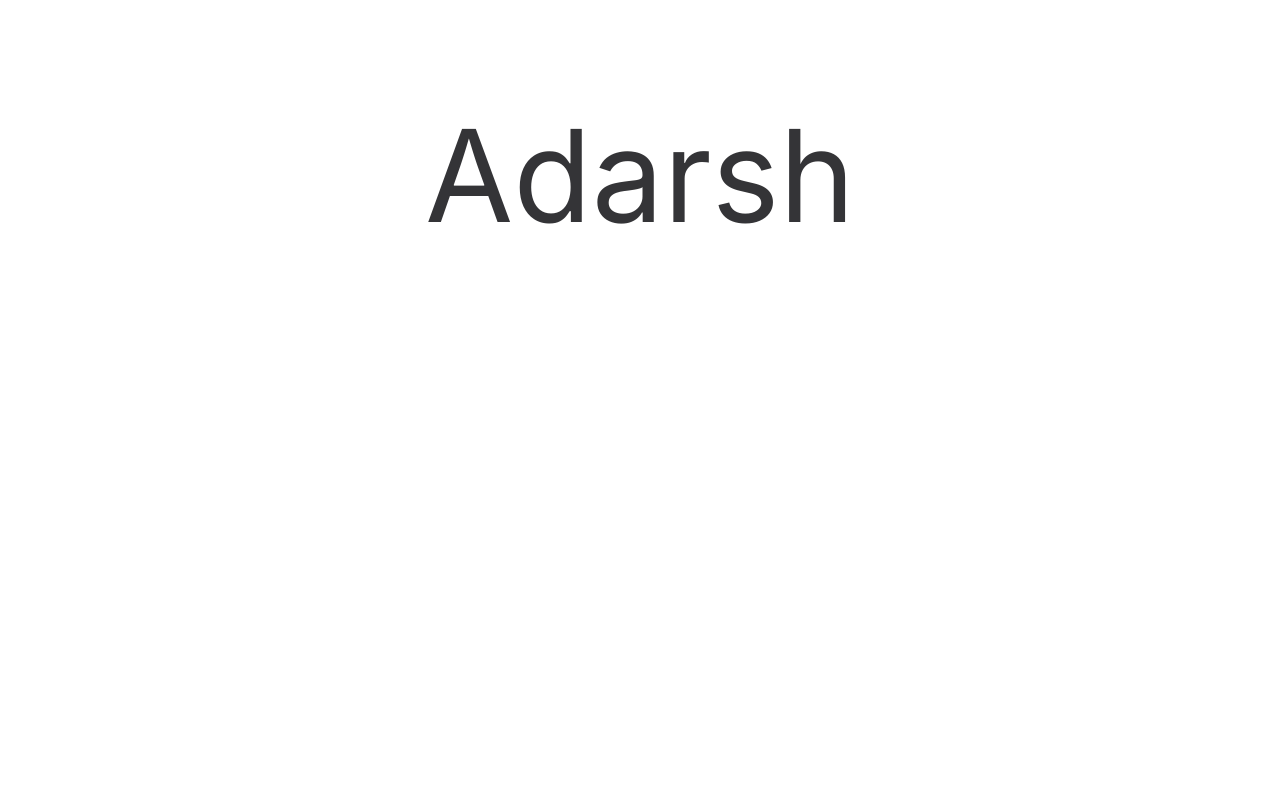
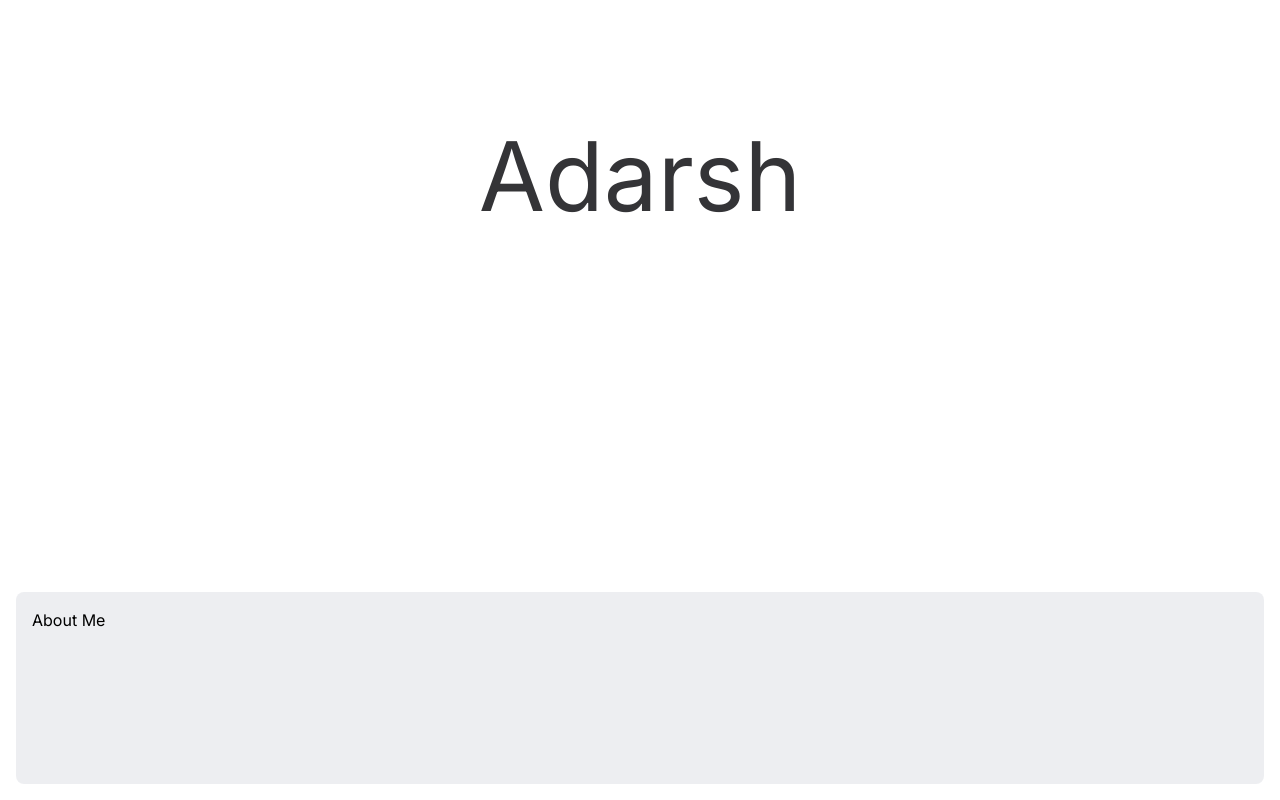
Before and after one commit to Mishalabdullah/CodingOdyssey, a Next.js app in the folder adarsh-personal-website/: page / in a window 1280 px wide. Shown: the part 224-1024 px from the top of the page. Before the commit the page ends 800 px from the top, so only its background shows below. Built offline with nearby package versions, Linux system fonts and the light colour scheme.

Commit message:
the card component

```diff
--- /dev/null
+++ b/adarsh-personal-website/app/components/pagecard.js
@@ -0,0 +1,15 @@
+import React from "react";
+
+const PageComponent = ({ pageName, pageLink }) => {
+  return (
+    <div>
+      <a href={pageLink}>
+        <div className="bg-gray-300 bg-opacity-40 rounded-lg m-4 h-48 p-4">
+          {pageName}
+        </div>
+      </a>
+    </div>
+  );
+};
+
+export default PageComponent;
--- a/adarsh-personal-website/app/page.js
+++ b/adarsh-personal-website/app/page.js
@@ -1,10 +1,13 @@
 import Image from "next/image";
-
+import PageComponent from "./components/pagecard";
 export default function Home() {
   return (
     <main>
-      <div className="flex justify-center h-screen text-9xl">
+      <div className="flex justify-center h-screen text-8xl">
         <div className="text-[#343437] self-center ">Adarsh</div>
+      </div>
+      <div>
+        <PageComponent pageName="About Me" pageLink="/about-me" />
       </div>
     </main>
   );
```
